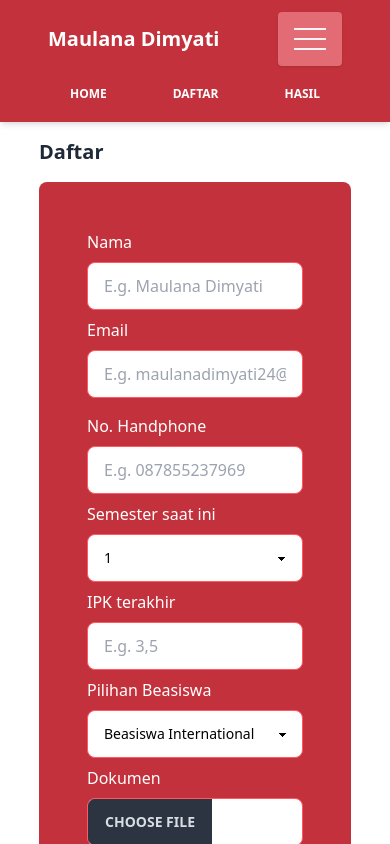
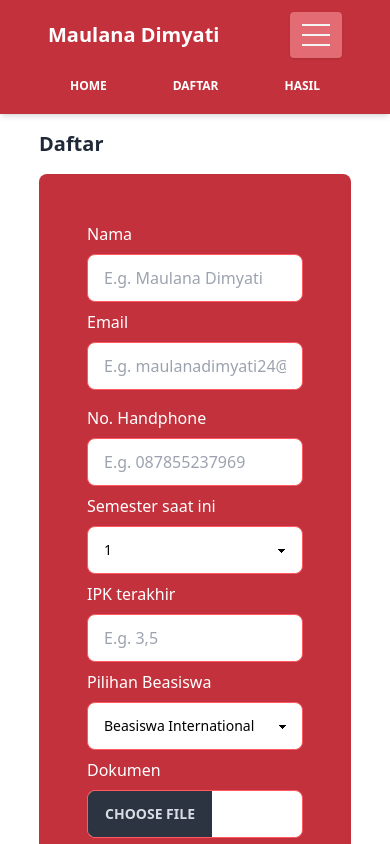
Before and after one commit to dimyatimaulana/serkom, a React (Vite) app in the folder frontend/: page /daftar in a window 390 px wide. Shown: the top 844 px of the page. Built offline with nearby package versions, Linux system fonts and the light colour scheme; no server answers.

Commit message:
fix: resize strip width in ham btn

```diff
--- a/frontend/src/components/Navbar.jsx
+++ b/frontend/src/components/Navbar.jsx
@@ -27,13 +27,13 @@ const Navbar = () => {
             <h1>Maulana Dimyati</h1>
           </div>
           <button
-            className="p-4 my-2 space-y-2 bg-secondary rounded shadow md:hidden"
+            className="p-3 my-2 space-y-2 bg-secondary rounded shadow md:hidden"
             id="hamBtn"
             onClick={openCloseNav}
           >
-            <span className="block w-8 h-0.5 bg-gray-100"></span>
-            <span className="block w-8 h-0.5 bg-gray-100"></span>
-            <span className="block w-8 h-0.5 bg-gray-100"></span>
+            <span className="block w-7 h-0.5 bg-gray-100"></span>
+            <span className="block w-7 h-0.5 bg-gray-100"></span>
+            <span className="block w-7 h-0.5 bg-gray-100"></span>
           </button>
           <ul className="hidden md:flex  text-white p-1 w-full justify-end gap-3 items-center basis-3/4 text-xs font-semibold">
             <NavLink className="p-2" to={"/"}>
```
